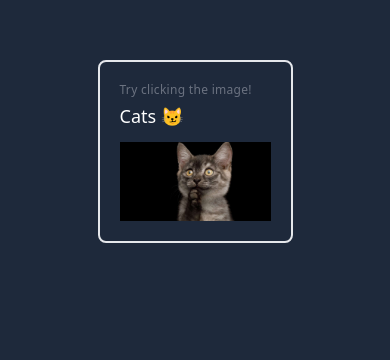
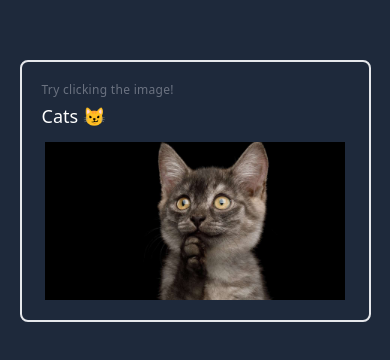
Before and after one commit to Techie-Pi/new-portfolio, a React (Vite) app: page / in a window 390 px wide. Shown: the part 2296-2656 px from the top of the page. Built offline with nearby package versions, Linux system fonts and the light colour scheme.

Commit message:
responsiveness

```diff
--- a/src/components/Games/Cats.jsx
+++ b/src/components/Games/Cats.jsx
@@ -16,6 +16,7 @@ function CatsGame() {
 
     return (
         <BaseGame id="cats" title="Cats 😼" description="Try clicking the image!">
+            <div className="w-[100%] flex justify-center">
                 <img
                         onClick={imgClickHandler}
                         className="hover:cursor-pointer"
@@ -24,6 +25,7 @@ function CatsGame() {
                         width={300}
                         src={catImage}
                 />
+            </div>
         </BaseGame>
     )
 }
--- a/src/components/Games/index.jsx
+++ b/src/components/Games/index.jsx
@@ -11,7 +11,7 @@ function GamesContainer({ children }) {
 
 function BaseGame({ id, title, description, children }) {
     return (
-        <div id={id} className="m-auto mt-[100vh] w-[50vw] p-5 border-2 border-black-800 rounded-lg overflow-hidden text-amber-50">
+        <div id={id} className="m-auto mt-[100vh] md:w-[50vw] w-[90%] p-5 border-2 border-black-800 rounded-lg overflow-hidden text-amber-50">
             <h2 className="tracking-wide text-xs title-font font-medium text-gray-500 mb-1">
                 {description}
             </h2>
```
Lines whose indentation alone changed are shown as unchanged.
